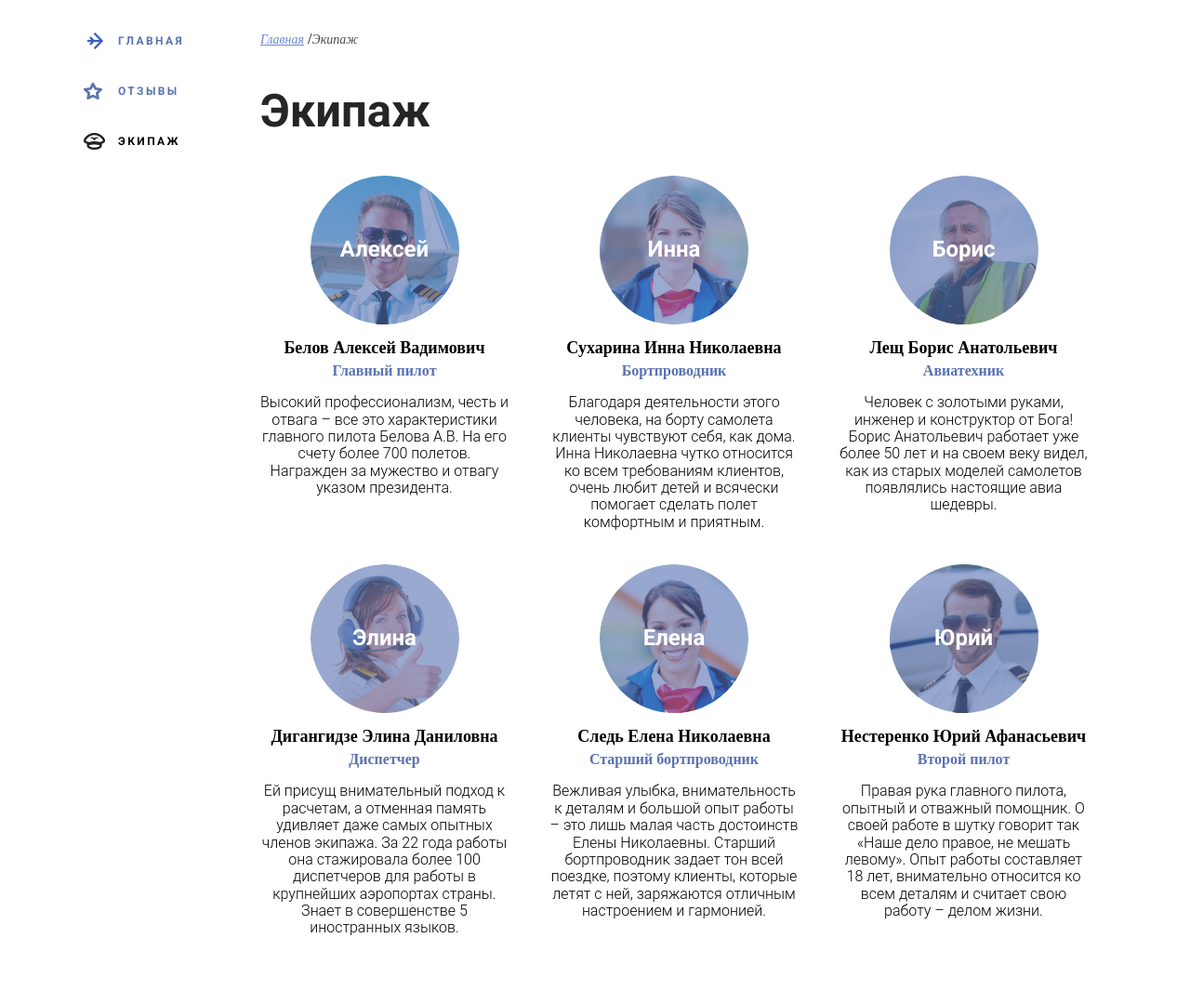
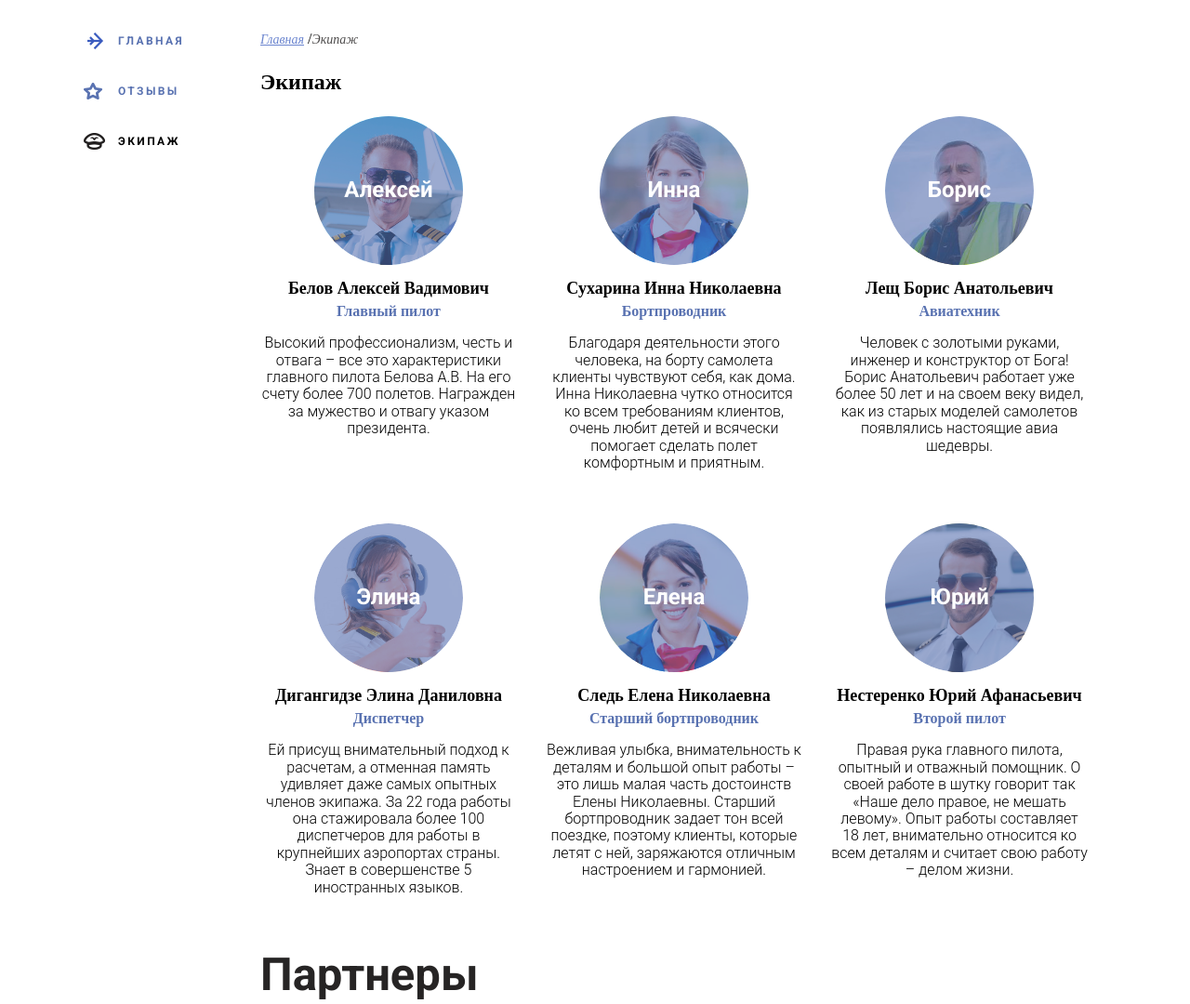
Before and after one commit to denisshashkov/airplane, a plain HTML site: page teem.html in a window 1280 px wide. Shown: the part 84-1164 px from the top of the page at 93% size. Drawn offline with Linux system fonts and the light colour scheme.

Commit message:
change style

```diff
--- a/css/block/cover.css
+++ b/css/block/cover.css
@@ -2,7 +2,3 @@
   display: flex;
    width: 890px;
  }
-
- .cover-pic {
-
- }
--- a/css/block/reviews.css
+++ b/css/block/reviews.css
@@ -2,7 +2,7 @@
   color: #262424;
   font-family: Roboto;
   font-size: 49px;
-  line-height: 38px;
+  line-height: 34px;
 }
 
 .reviews__avatar {
--- a/css/block/tariffs.css
+++ b/css/block/tariffs.css
@@ -1,5 +1,5 @@
 .tariffs {
-  margin-bottom: 100px;
+  margin-bottom: 95px;
 }
 
 .tariffs__list {
@@ -29,7 +29,7 @@
   display: flex;
     align-items: center;
     flex-flow: column;
-    margin-right: 50px;
+    margin-right: 67px;
 }
 
 .tariffs__content:nth-child(3){
--- a/css/block/teem.css
+++ b/css/block/teem.css
@@ -2,7 +2,9 @@
   margin-top: 30px;
 }
 
-
+.title-teem{
+  line-height: 34px;
+}
 
 .teem__list {
   display: flex;
@@ -12,8 +14,20 @@
 }
 
 .teem__content {
-  width: 30%;
-  margin-bottom: 20px;
+  width: 31%;
+  margin-bottom: 40px;
+}
+
+.teem__content:nth-child(4n){
+  margin-bottom: 0px;
+}
+
+.teem__content:nth-child(5n){
+  margin-bottom: 0px;
+}
+
+.teem__content:nth-child(6n){
+  margin-bottom: 0px;
 }
 
 .teem__left-col{
--- a/teem.html
+++ b/teem.html
@@ -19,10 +19,10 @@
 				<img src="image/logo_header.png" class="logo__img" alt="air planet">
 			</a>
 			</div>
-			<div class="contacts">
+			<address class="contacts">
 				<a href="tel:88000039210" class="contacts__phone">8 (800) 00 - 392 - 10</a>
 				<div class="contacts__workhours">График работы</div>
-			</div>
+      </address>
 			</div>
 		</header>
 
@@ -64,7 +64,7 @@
         </div>
 
         <section class="teem">
-          <h2 class="title">Экипаж</h2>
+          <h2 class="title-teem">Экипаж</h2>
           <ul class="teem__list">
             <li class="teem__content">
               <div class="teem__left-col">
```
Also changed, not shown: comments.html (+2 -2 lines).
